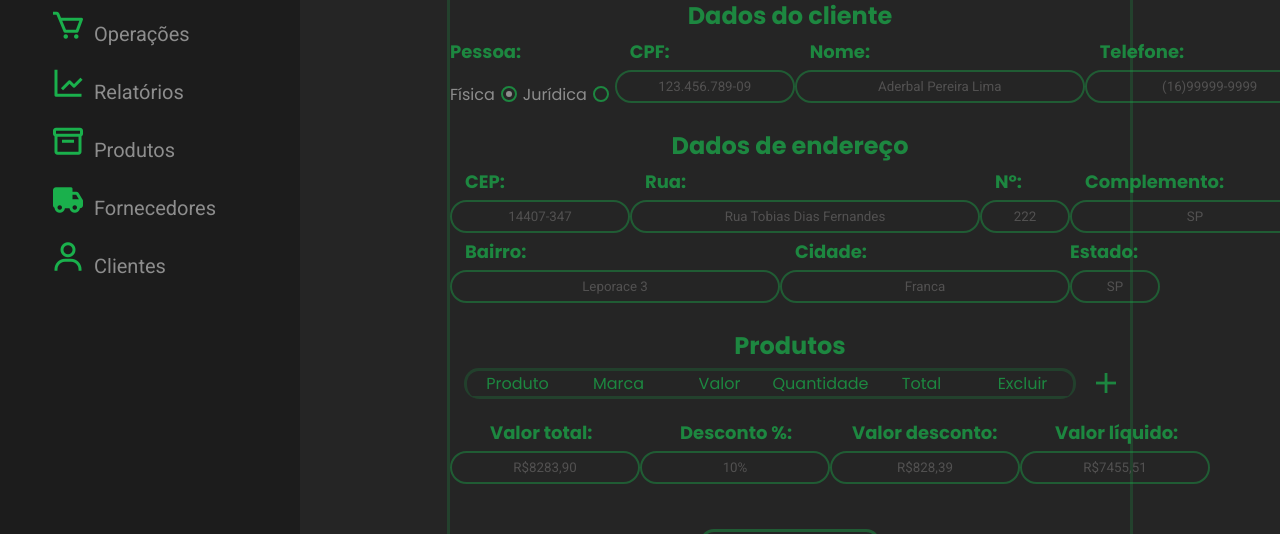
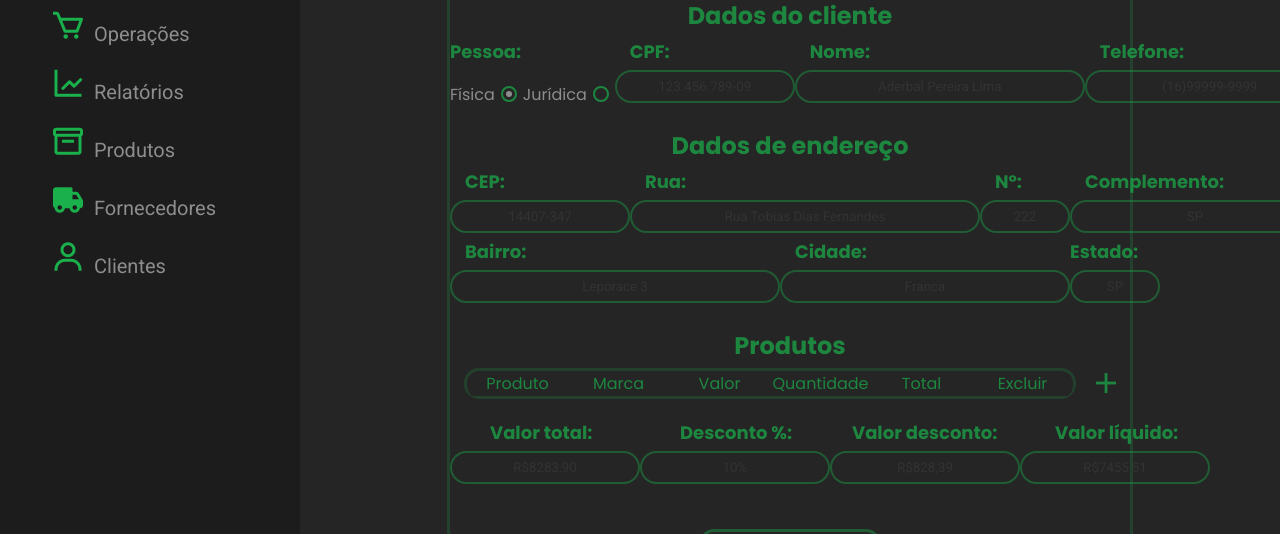
Before and after one commit to pedrocortez877/Stronda, a React (Create React App) app: page /productSale in a window 1280 px wide. Shown: the part 145-679 px from the top of the page. Built offline with nearby package versions, Linux system fonts and the light colour scheme.

Commit message:
feat: styled product sale

```diff
--- a/package.json
+++ b/package.json
@@ -12,6 +12,8 @@
     "axios": "^0.27.2",
     "react": "^17.0.2",
     "react-dom": "^17.0.2",
+    "react-input-mask": "^2.0.4",
+    "react-number-format": "^4.9.3",
     "react-router-dom": "^6.2.1",
     "react-scripts": "5.0.0",
     "react-select": "^5.2.1",
--- a/src/components/Input/index.js
+++ b/src/components/Input/index.js
@@ -1,23 +1,47 @@
-import { Container } from "./styles";
+import { Container, ContainerMoney } from "./styles";
 
-export function Input({ isPassword, width, placeholder, onChange, value }) {
+import masks from "../../constants/masks";
+import { useEffect, useState} from "react";
+
+export function Input({ isPassword, isMoney, width, placeholder, onChange, value, maskIndex }) {
+  const [mask, setMask] = useState("");
+  useEffect(() => {
+    if(maskIndex !== "none"){
+      const maskInformed = masks.find(item => item.index === maskIndex);
+      setMask(maskInformed.mask);
+    }
+  }, []);
   return (
     <>
       {isPassword ? (
         <Container
           type="password"
-          Width={width}
+          width={width}
           placeholder={placeholder}
           onChange={onChange}
           value={value}
         />
       ) : (
-        <Container
-          Width={width}
-          placeholder={placeholder}
-          onChange={onChange}
-          value={value}
-        />
+        isMoney ?
+        (
+          <ContainerMoney
+            width={width}
+            placeholder={placeholder}
+            onChange={onChange}
+            value={value}
+            prefix={"R$"}
+          />
+        )
+        :
+        (
+          <Container
+            width={width}
+            placeholder={placeholder}
+            onChange={onChange}
+            value={value}
+            mask={mask}
+          />
+        )
       )}
     </>
   );
--- a/src/components/Input/styles.js
+++ b/src/components/Input/styles.js
@@ -1,6 +1,8 @@
 import styled from "styled-components";
+import ReactInputMask from "react-input-mask";
+import NumberFormat from "react-number-format";
 
-export const Container = styled.input`
+export const Container = styled(ReactInputMask)`
   border: 2px solid var(--primary40);
 
   font-family: Roboto, sans-serif;
@@ -10,10 +12,10 @@ export const Container = styled.input`
 
   ::placeholder,
   ::-webkit-input-placeholder {
-    color: var(--gray-dark);
+    color: var(--extra-gray-dark);
   }
   :-ms-input-placeholder {
-    color: var(--gray-dark);
+    color: var(--extra-gray-dark);
   }
 
   background: none;
@@ -24,7 +26,7 @@ export const Container = styled.input`
   margin: 5px auto;
   padding: 7px 7px;
 
-  width: ${(props) => props.Width};
+  width: ${(props) => props.width};
 
   outline: none;
 
@@ -41,3 +43,45 @@ export const Container = styled.input`
     }
   }
 `;
+
+export const ContainerMoney = styled(NumberFormat)`
+  border: 2px solid var(--primary40);
+
+  font-family: Roboto, sans-serif;
+  font-weight: 500;
+
+  color: var(--gray);
+
+  ::placeholder,
+  ::-webkit-input-placeholder {
+    color: var(--extra-gray-dark);
+  }
+  :-ms-input-placeholder {
+    color: var(--extra-gray-dark);
+  }
+
+  background: none;
+
+  display: block;
+  text-align: center;
+
+  margin: 5px auto;
+  padding: 7px 7px;
+
+  width: ${(props) => props.width};
+
+  outline: none;
+
+  border-radius: 24px;
+  transition: 0.25s;
+
+  &:focus {
+    border-color: var(--primary);
+  }
+
+  @media (max-width: 1320px) {
+    &:focus {
+      border-color: var(--primary);
+    }
+  }
+`;
--- a/src/components/ItemList/index.js
+++ b/src/components/ItemList/index.js
@@ -4,9 +4,11 @@ import { Container, TextArea, Text, Icon, ButtonDeleteProduct } from "./styles";
 import CloseImage from "../../assets/close.png";
 
 import ProductOfASaleContext from "../../contexts/ProductOfASaleContext";
+import ProductSaleContext from "../../contexts/ProductSaleContext";
 
 export function ItemList({ product }) {
   const { products, setProducts } = useContext(ProductOfASaleContext);
+  const { changeTotalValue } = useContext(ProductSaleContext);
   const [formatedValue, setFormatedValue] = useState("");
   const [formatedTotal, setFormatedTotal] = useState("");
 
@@ -23,6 +25,7 @@ export function ItemList({ product }) {
         return object.Id !== product.Id;
       })
     );
+    changeTotalValue(-product.Total);
   }
 
   return (
--- /dev/null
+++ b/src/constants/masks.js
@@ -0,0 +1,20 @@
+const masks = [
+    {
+        index: "cpf",
+        mask: "999.999.999-99"
+    },
+    {
+        index: "phone",
+        mask: "(99) 9 9999-9999"
+    },
+    {
+        index: "birthday",
+        mask: "99/99/9999"
+    },
+    {
+        index: "zipcode",
+        mask: "99999-999"
+    },
+];
+
+export default masks;
--- a/src/contexts/ProductOfASaleContext.js
+++ b/src/contexts/ProductOfASaleContext.js
@@ -5,17 +5,9 @@ const ProductOfASaleContext = createContext({});
 export function ProductOfASaleContextProvider({ children }) {
   const [products, setProducts] = useState([]);
 
-  function addProduct(product) {
-    setProducts((products) => [...products, product]);
-  }
-
-  function removeProduct(product) {
-    setProducts(products.filter((item) => item.Id !== product.Id));
-  }
-
   return (
     <ProductOfASaleContext.Provider
-      value={{ products, setProducts, addProduct, removeProduct }}
+      value={{ products, setProducts }}
     >
       {children}
     </ProductOfASaleContext.Provider>
--- a/src/pages/ProductSale/index.js
+++ b/src/pages/ProductSale/index.js
@@ -1,5 +1,5 @@
 /* eslint-disable no-unused-vars */
-import { useState, useContext } from "react";
+import { useState, useContext, useEffect } from "react";
 
 import { Sidebar } from "../../components/Sidebar";
 import { Input } from "../../components/Input";
@@ -11,6 +11,7 @@ import { useModal } from "../../hooks/useModal";
 import api from "../../configs/api";
 
 import ProductOfASaleContext from "../../contexts/ProductOfASaleContext";
+import ProductSaleContext from "../../contexts/ProductSaleContext";
 
 import IconPlus from "../../assets/plus.png";
 
@@ -37,6 +38,7 @@ import {
 
 export function ProductSale() {
   const { products } = useContext(ProductOfASaleContext);
+  const { totalValue } = useContext(ProductSaleContext);
 
   const [customerType, setcustomerType] = useState("NATURAL_PERSON");
   const [documentNumber, setDocumentNumber] = useState("");
@@ -49,7 +51,6 @@ export function ProductSale() {
   const [neighborhood, setNeighborhood] = useState("");
   const [city, setCity] = useState("");
   const [state, setState] = useState("");
-  const [totalValue, setTotalValue] = useState(0);
   const [discountPercentage, setDiscountPercentage] = useState(0);
   const [discountValue, setDiscountValue] = useState(0);
   const [liquidValue, setliquidValue] = useState(0);
@@ -61,6 +62,20 @@ export function ProductSale() {
   const [liquidValueFormated, setliquidValueFormated] = useState("");
 
   const [open, toggle] = useModal();
+
+  useEffect(() => {
+    if (totalValue) {
+      setTotalValueFormated(totalValue.toFixed(2).toString().replace(".", ","));
+      if(discountPercentage === 0 && discountValue === 0){
+        setDiscountPercentageFormated("0");
+        setDiscountValueFormated("0");
+        setliquidValueFormated(totalValue.toFixed(2).toString().replace(".", ","));
+      }
+    }else{
+      setTotalValueFormated("");
+      setliquidValueFormated("");
+    }
+  }, [totalValue]);
 
   const handleSelectChange = (event) => {
     const value = event.target.value;
@@ -141,6 +156,8 @@ export function ProductSale() {
                   width="180px"
                   value={documentNumber}
                   onChange={(event) => setDocumentNumber(event.target.value)}
+                  maskIndex="cpf"
+                  isMoney={false}
                 />
               </InputsArea>
               <InputsArea>
@@ -159,6 +176,8 @@ export function ProductSale() {
                   width="290px"
                   value={customerName}
                   onChange={(event) => setCustomerName(event.target.value)}
+                  maskIndex="none"
+                  isMoney={false}
                 />
               </InputsArea>
               <InputsArea>
@@ -169,6 +188,8 @@ export function ProductSale() {
                   width="250px"
                   value={phoneNumber}
                   onChange={(event) => setPhoneNumber(event.target.value)}
+                  maskIndex="phone"
+                  isMoney={false}
                 />
               </InputsArea>
             </LineCustomerInformations>
@@ -184,6 +205,8 @@ export function ProductSale() {
                   width="180px"
                   value={zipCode}
                   onChange={handleChangeZipCode}
+                  maskIndex="zipcode"
+                  isMoney={false}
                 />
               </InputsArea>
               <InputsArea>
@@ -194,6 +217,8 @@ export function ProductSale() {
                   width="350px"
                   value={street}
                   onChange={() => {}}
+                  maskIndex="none"
+                  isMoney={false}
                 />
               </InputsArea>
               <InputsArea>
@@ -204,6 +229,8 @@ export function ProductSale() {
                   width="90px"
                   value={streetNumber}
                   onChange={(event) => setStreetNumber(event.target.value)}
+                  maskIndex="none"
+                  isMoney={false}
                 />
               </InputsArea>
               <InputsArea>
@@ -214,6 +241,8 @@ export function ProductSale() {
                   width="250px"
                   value={complement}
                   onChange={(event) => setComplement(event.target.value)}
+                  maskIndex="none"
+                  isMoney={false}
                 />
               </InputsArea>
             </LineCustomerInformations>
@@ -226,6 +255,8 @@ export function ProductSale() {
                   width="330px"
                   value={neighborhood}
                   onChange={(event) => setNeighborhood(event.target.value)}
+                  maskIndex="none"
+                  isMoney={false}
                 />
               </InputsArea>
               <InputsArea>
@@ -236,6 +267,8 @@ export function ProductSale() {
                   width="290px"
                   value={city}
                   onChange={(event) => setCity(event.target.value)}
+                  maskIndex="none"
+                  isMoney={false}
                 />
               </InputsArea>
               <InputsArea>
@@ -246,6 +279,8 @@ export function ProductSale() {
                   width="90px"
                   value={state}
                   onChange={(event) => setState(event.target.value)}
+                  maskIndex="none"
+                  isMoney={false}
                 />
               </InputsArea>
             </LineCustomerInformations>
@@ -276,6 +311,8 @@ export function ProductSale() {
                   onChange={(event) =>
                     setTotalValueFormated(event.target.value)
                   }
+                  maskIndex="none"
+                  isMoney
                 />
               </InputsArea>
               <InputsArea>
@@ -288,6 +325,8 @@ export function ProductSale() {
                   onChange={(event) =>
                     setDiscountPercentageFormated(event.target.value)
                   }
+                  maskIndex="none"
+                  isMoney
                 />
               </InputsArea>
               <InputsArea>
@@ -300,6 +339,8 @@ export function ProductSale() {
                   onChange={(event) =>
                     setDiscountValueFormated(event.target.value)
                   }
+                  maskIndex="none"
+                  isMoney
                 />
               </InputsArea>
               <InputsArea>
@@ -312,6 +353,8 @@ export function ProductSale() {
                   onChange={(event) =>
                     setliquidValueFormated(event.target.value)
                   }
+                  maskIndex="none"
+                  isMoney
                 />
               </InputsArea>
             </LineCustomerInformations>
--- a/src/styles/global.css
+++ b/src/styles/global.css
@@ -15,4 +15,5 @@
   --gray: #8d8d8d;
   --gray-light: #d8d8d8;
   --gray-dark: #525151;
+  --extra-gray-dark: #333333;
 }
```
Also changed, not shown: src/App.js (+6 -3 lines), src/components/Modal/index.js (+7 -1 lines), src/contexts/ProductSaleContext.js (+7 -2 lines), 1 other file (tests, documents, lock files or other folders).
